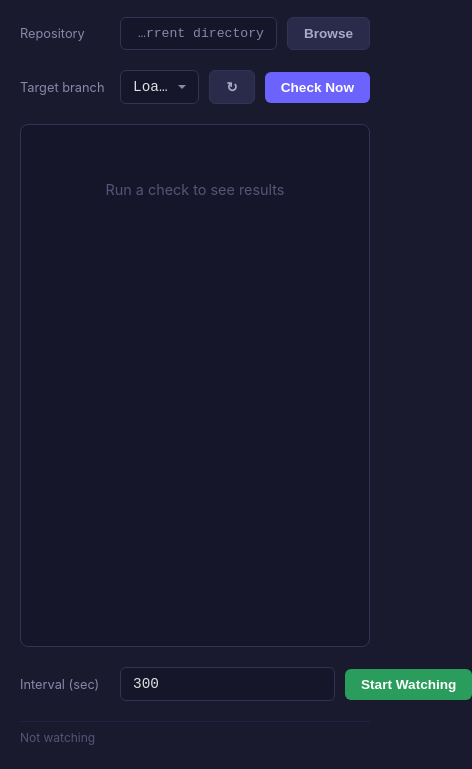
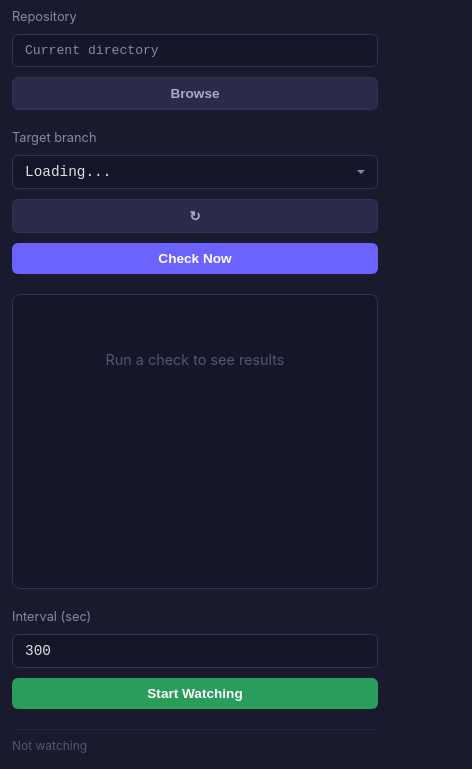
Before and after one commit to figo2264/git-pre-conflict, a website: page src/index.html in a window 390 px wide. Shown: the part 75-844 px from the top of the page, 472 px wide, since content can reach past the window. Drawn offline with Linux system fonts and the light colour scheme.

Commit message:
feat: make UI responsive for all window sizes (#3)
- Body overflow: hidden → auto for vertical scrolling
- Container: fixed 560px → fluid width with 800px max
- Guide steps: flex-wrap + word-break for long branch names
- Diff content: break-word + overflow-x auto instead of break-all
- Footer: flex-wrap + gap for narrow widths
- Mobile breakpoint at 480px: stacked input rows, reduced padding

Co-Authored-By: Claude Opus 4.6 <noreply@anthropic.com>

```diff
--- a/src/style.css
+++ b/src/style.css
@@ -9,11 +9,12 @@ body {
   background: #1a1a2e;
   color: #e0e0e0;
   min-height: 100vh;
-  overflow: hidden;
+  overflow: auto;
 }
 
 .container {
-  max-width: 560px;
+  width: 100%;
+  max-width: 800px;
   margin: 0 auto;
   padding: 24px 20px;
   display: flex;
@@ -218,6 +219,8 @@ button {
 footer {
   display: flex;
   justify-content: space-between;
+  flex-wrap: wrap;
+  gap: 4px;
   font-size: 0.75rem;
   color: #555577;
   padding-top: 8px;
@@ -318,7 +321,8 @@ footer {
   font-size: 0.75rem;
   padding: 10px;
   white-space: pre-wrap;
-  word-break: break-all;
+  overflow-wrap: break-word;
+  overflow-x: auto;
   color: #b0b0cc;
   max-height: 300px;
   overflow-y: auto;
@@ -359,6 +363,7 @@ footer {
   gap: 8px;
   padding: 4px 0;
   font-size: 0.8rem;
+  flex-wrap: wrap;
 }
 
 .step-num {
@@ -371,7 +376,6 @@ footer {
 
 .step-desc {
   color: #b0b0cc;
-  flex-shrink: 0;
 }
 
 .step-cmd {
@@ -383,7 +387,8 @@ footer {
   border-radius: 3px;
   cursor: pointer;
   transition: background 0.2s, color 0.2s;
-  white-space: nowrap;
+  white-space: normal;
+  overflow-wrap: break-word;
 }
 
 .step-cmd:hover {
@@ -395,3 +400,19 @@ footer {
   background: #1a3a2a;
   color: #4ec968;
 }
+
+/* Mobile breakpoint */
+@media (max-width: 480px) {
+  .input-row {
+    flex-direction: column;
+    align-items: stretch;
+  }
+
+  .input-row label {
+    min-width: auto;
+  }
+
+  .container {
+    padding: 16px 12px;
+  }
+}
```
